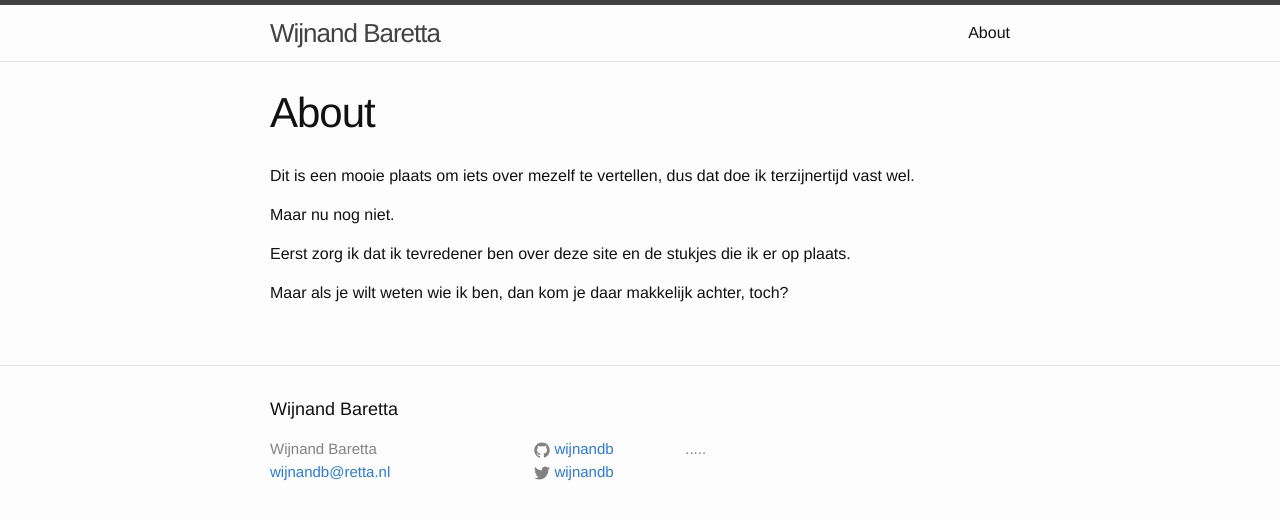
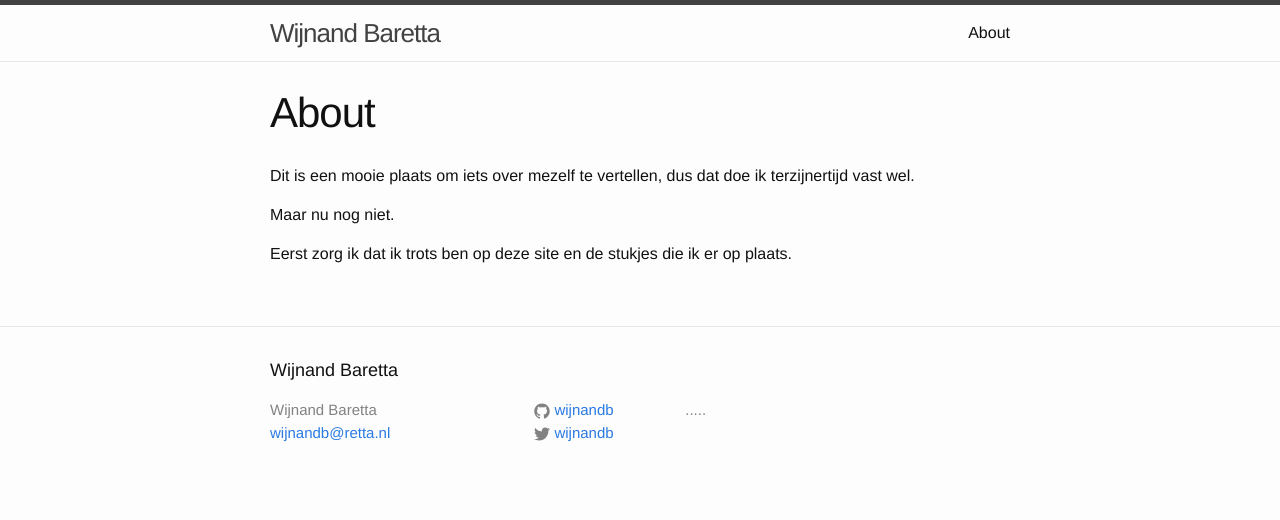
Before and after one commit to wijnandb/wijnandb.github.io, a Jekyll site: the page built from about.md, in a window 1280 px wide. Shown: the top 520 px of the page. Built offline with Jekyll 4.4.1, drawn with Linux system fonts in a browser that asks for light colours.

Commit message:
Update about.md

```diff
--- a/about.md
+++ b/about.md
@@ -8,6 +8,4 @@ Dit is een mooie plaats om iets over mezelf te vertellen, dus dat doe ik terzijn
 
 Maar nu nog niet.
 
-Eerst zorg ik dat ik tevredener ben over deze site en de stukjes die ik er op plaats.
-
-Maar als je wilt weten wie ik ben, dan kom je daar makkelijk achter, toch?
+Eerst zorg ik dat ik trots ben op deze site en de stukjes die ik er op plaats.
```
